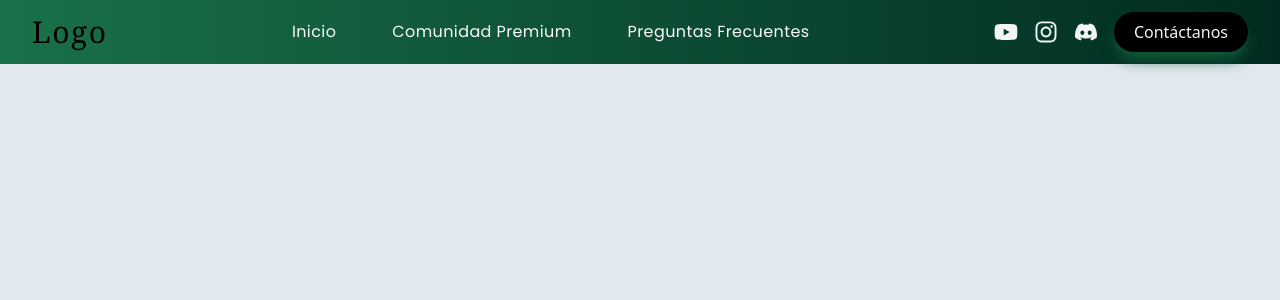
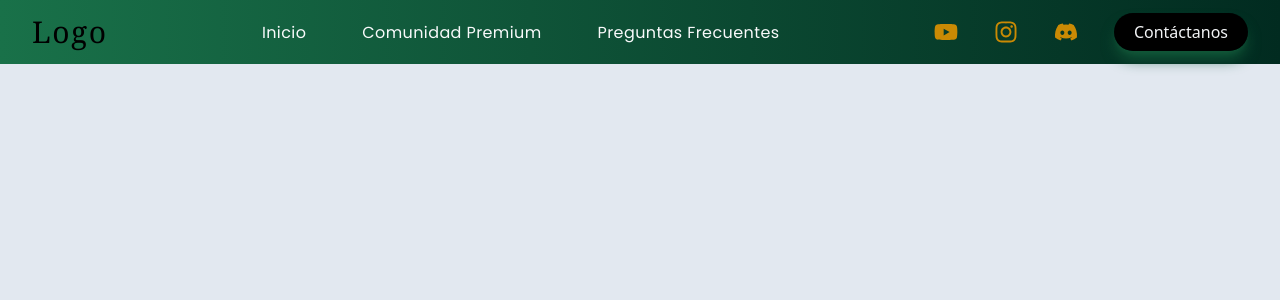
Before and after one commit to Yedixdev/FX-KILLERS, a React (Vite) app: page / in a window 1280 px wide. Shown: the top 300 px of the page. Built offline with nearby package versions, Linux system fonts and the light colour scheme; a web font is replaced by a local one.

Commit message:
header con animaciones

```diff
--- a/package.json
+++ b/package.json
@@ -10,6 +10,7 @@
     "preview": "vite preview"
   },
   "dependencies": {
+    "framer-motion": "^11.13.1",
     "react": "^18.3.1",
     "react-dom": "^18.3.1",
     "react-icons": "^5.4.0",
--- a/src/components/Header.jsx
+++ b/src/components/Header.jsx
@@ -1,8 +1,9 @@
 "use client";
 import React, { useState } from 'react';
 import { Link, useLocation } from 'react-router-dom';
+import { motion } from 'framer-motion';
 import { FaYoutube, FaInstagram, FaDiscord } from 'react-icons/fa';
-import { MdMenuOpen } from "react-icons/md";
+import { MdMenuOpen, MdClose } from "react-icons/md";
 import MobileMenu from "./MobileMenu";
 
 const Header = () => {
@@ -20,68 +21,124 @@ const Header = () => {
   ];
 
   const navIcons = [
-    { icon: <FaYoutube/>, href: 'https://www.youtube.com/@babyivanfx'},
-    { icon: <FaInstagram/>, href: 'https://www.instagram.com/babyivanfx/'},
+    { icon: <FaYoutube/>, href: 'https://www.youtube.com/@babyivanfx' },
+    { icon: <FaInstagram/>, href: 'https://www.instagram.com/babyivanfx/' },
     { icon: <FaDiscord/>, href: '' }
   ];
 
   return (
-    <header className="w-full bg-gradient-green h-16 flex justify-between items-center px-8 shadow-lg shadow-gray-900">
-      <div className="text-gold text-3xl font-serif tracking-wider">
+    <motion.header
+      className="w-full bg-gradient-green h-16 flex justify-between items-center px-8 shadow-lg shadow-gray-900"
+      initial={{ opacity: 0, y: -30 }}
+      animate={{ opacity: 1, y: 0 }}
+      transition={{ duration: 0.8 }}
+    >
+      {/* Logo con animación de deslizamiento desde la izquierda */}
+      <motion.div
+        className="text-gold text-3xl font-serif tracking-wider"
+        initial={{ opacity: 0, x: -50 }}
+        animate={{ opacity: 1, x: 0 }}
+        transition={{ duration: 1, delay: 0.3 }}
+      >
         <Link to="/" className=" ">
           Logo
         </Link>
-      </div>
+      </motion.div>
 
-      <nav className="hidden lg:flex gap-10">
-        {navItems.map((item) => (
-          <Link
+      {/* Menú de navegación */}
+      <motion.nav
+        className="hidden lg:flex gap-10"
+        initial={{ opacity: 0, y: -30 }}
+        animate={{ opacity: 1, y: 0 }}
+        transition={{ duration: 0.8, delay: 0.5 }}
+      >
+        {navItems.map((item, index) => (
+          <motion.div
             key={item.path}
-            to={item.path}
-            className={`relative group tracking-wide font-poppins px-2  transition-all duration-300 ease-in-out
-              ${location.pathname === item.path ? 'text-yellow-600 font-semibold' : 'text-gray-50 hover:text-yellow-600'}
-            `}
+            initial={{ opacity: 0, y: -20 }}
+            animate={{ opacity: 1, y: 0 }}
+            transition={{ duration: 0.6, delay: 0.6 + 0.2 * index }} // Retraso secuencial
+          >
+            <Link
+              to={item.path}
+              className={`relative group tracking-wide font-poppins px-2 transition-all duration-300 ease-in-out
+                ${location.pathname === item.path ? 'text-yellow-600 font-semibold' : 'text-gray-50 hover:text-yellow-600'}`}
             >
               {item.name}
-            <span
-              className={`absolute bottom-0 left-0 w-0 h-0.5 bg-yellow-600 transition-all duration-300 group-hover:w-full
-                ${location.pathname === item.path ? 'w-full' : ''}
-              `}
-            />
-          </Link>
+              <span
+                className={`absolute bottom-0 left-0 w-0 h-0.5 bg-yellow-600 transition-all duration-300 group-hover:w-full
+                  ${location.pathname === item.path ? 'w-full' : ''}`}
+              />
+            </Link>
+          </motion.div>
         ))}
-      </nav>
+      </motion.nav>
+
+      {/* Iconos sociales y el botón "Contáctanos" */}
       <div className="flex gap-6 items-center">
-        <div className="hidden lg:flex gap-4 items-center">
-          {navIcons.map((item) => (
-            <a
+        <motion.div
+          className="hidden lg:flex gap-4 items-center"
+          initial={{ opacity: 0, y: 20 }}
+          animate={{ opacity: 1, y: 0 }}
+          transition={{ duration: 0.5, delay: 0.8 }}
+        >
+          {navIcons.map((item, index) => (
+            <motion.a
               key={item.href}
               href={item.href}
               target="_blank"
               rel="noopener noreferrer"
-              className="text-gray-100 hover:text-yellow-600 text-2xl transition duration-300 transform hover:scale-150"
+              className="text-yellow-600 hover:text-yellow-100 text-2xl transition duration-300 transform hover:scale-150 mr-5"
+              initial={{ opacity: 0, x: 20 }}
+              animate={{ opacity: 1, x: 0 }}
+              transition={{ duration: 0.5, delay: 1.2 + 0.2 * index }}
             >
               {item.icon}
-            </a>
+            </motion.a>
           ))}
-          <Link
+
+          <motion.div
+          initial={{ opacity: 0, x: 20 }}
+          animate={{ opacity: 1, x: 0 }}
+          transition={{ duration: 0.5, delay: 1.4 }}>
+            <Link
             to="/contacto"
             className="bg-black text-gray-100 px-5 py-2 rounded-full font-medium hover:bg-yellow-600 hover:text-black transition duration-300 shadow-lg shadow-green1 hover:shadow-black transform hover:scale-110"
           >
             Contáctanos
           </Link>
-        </div>
+          </motion.div>
 
+        </motion.div>
+
+        {/* Menú móvil */}
         <div className="lg:hidden">
-          <MdMenuOpen
-            onClick={toggleMenu}
-            className="text-yellow-600 hover:text-yellow-600 text-3xl transition duration-300 transform hover:scale-150 cursor-pointer"
-          />
+          <div onClick={toggleMenu} className="cursor-pointer">
+            <motion.div
+              animate={{
+                rotate: isOpen ? 180 : 0,
+              }}
+              transition={{
+                duration: 0.3,
+                ease: "easeInOut",
+              }}
+            >
+              {isOpen ? (
+                <MdClose
+                  className="text-yellow-600 hover:text-yellow-600 text-3xl transition duration-300 transform hover:scale-150"
+                />
+              ) : (
+                <MdMenuOpen
+                  className="text-yellow-600 hover:text-yellow-600 text-3xl transition duration-300 transform hover:scale-150"
+                />
+              )}
+            </motion.div>
+          </div>
         </div>
       </div>
 
       {isOpen && <MobileMenu />}
-    </header>
+    </motion.header>
   );
 };
 
--- a/src/components/MobileMenu.jsx
+++ b/src/components/MobileMenu.jsx
@@ -1,62 +1,101 @@
 import { Link } from 'react-router-dom';
 import { FaYoutube, FaInstagram, FaDiscord } from 'react-icons/fa';
+import { motion } from 'framer-motion';
 
 const MobileMenu = () => {
 
   return (
-      <nav className='lg:hidden flex p-10 flex-col items-center gap-4 font-poppins text-lg text-green1 font-semibold bg-white bg-opacity-55 shadow-md absolute w-full top-[65px] left-0 z-40'>
-
+    <motion.nav
+      className='lg:hidden flex p-10 flex-col items-center gap-4 font-poppins text-lg text-green1 font-semibold bg-white bg-opacity-55 shadow-md absolute w-full top-[65px] left-0 z-40'
+      initial={{ opacity: 0, y: -30}}
+      animate={{ opacity: 1, y: 0 }}
+      transition={{ duration: 0.3, delay: 0.1 }}
+    >
+      <motion.div
+        initial={{ opacity: 0, y: -30 }}
+        animate={{ opacity: 1, y: 0 }}
+        transition={{ duration: 0.5, delay: 0.2 }}
+      >
         <Link className="relative group transition duration-300 ease-in-out hover:text-yellow-600" to="/">
           Inicio
           <span className="absolute bottom-0 left-0 w-0 h-0.5 bg-yellow-600 transition-all duration-300 group-hover:w-full"/>
         </Link>
+      </motion.div>
+
+      <motion.div
+        initial={{ opacity: 0, y: -30 }}
+        animate={{ opacity: 1, y: 0 }}
+        transition={{ duration: 0.5, delay: 0.4 }}
+      >
         <Link className="relative group transition duration-300 ease-in-out hover:text-yellow-600" to="/comunidad-premium">
           Comunidad Premium
           <span className="absolute bottom-0 left-0 w-0 h-0.5 bg-yellow-600 transition-all duration-300 group-hover:w-full"/>
         </Link>
+      </motion.div>
+
+      <motion.div
+        initial={{ opacity: 0, y: -30 }}
+        animate={{ opacity: 1, y: 0 }}
+        transition={{ duration: 0.5, delay: 0.6 }}
+      >
         <Link className="relative group transition duration-300 ease-in-out hover:text-yellow-600" to="/preguntas-frecuentes">
           Preguntas Frecuentes
           <span className="absolute bottom-0 left-0 w-0 h-0.5 bg-yellow-600 transition-all duration-300 group-hover:w-full"/>
         </Link>
+      </motion.div>
+
+      <motion.div
+        initial={{ opacity: 0, y: -30 }}
+        animate={{ opacity: 1, y: 0 }}
+        transition={{ duration: 0.5, delay: 1 }}
+      >
         <Link
           to="/contacto"
           className="bg-yellow-600 text-gray-100 px-8 py-1 rounded-full font-medium hover:bg-black transition duration-300 shadow-md shadow-gray-800 hover:shadow-black"
         >
           Contactanos
         </Link>
-         <div className='flex gap-10 justify-center items-center'>
-            <a
+      </motion.div>
+
+      <div className='flex gap-10 justify-center items-center mt-3'>
+        <motion.a
           href="https://www.youtube.com/@babyivanfx"
           target="_blank"
           rel="noopener noreferrer"
           className="text-green1 hover:text-yellow-600 text-3xl transition duration-300 transform hover:scale-150"
+          initial={{ opacity: 0, y: -25 }}
+          animate={{ opacity: 1, y: 0 }}
+          transition={{ duration: 0.3, delay: 0.6 }}
         >
-               <FaYoutube/>
-            </a>
-            <a
+          <FaYoutube />
+        </motion.a>
+
+        <motion.a
           href="https://www.instagram.com/babyivanfx/"
           target="_blank"
           rel="noopener noreferrer"
           className="text-green1 hover:text-yellow-600 text-3xl transition duration-300 transform hover:scale-150"
+          initial={{ opacity: 0, y: -25 }}
+          animate={{ opacity: 1, y: 0 }}
+          transition={{ duration: 0.3, delay: 0.7 }}
         >
-               <FaInstagram/>
-            </a>
-            <a
+          <FaInstagram />
+        </motion.a>
+
+        <motion.a
           href="#"
           target="_blank"
           rel="noopener noreferrer"
           className="text-green1 hover:text-yellow-600 text-3xl transition duration-300 transform hover:scale-150"
+          initial={{ opacity: 0, y: -25 }}
+          animate={{ opacity: 1, y: 0 }}
+          transition={{ duration: 0.3, delay: 0.8 }}
         >
-               <FaDiscord/>
-            </a>
+          <FaDiscord />
+        </motion.a>
+      </div>
+    </motion.nav>
+  );
+};
 
-
-         </div>
-
-
-
-      </nav>
-   )
-}
-
-export default MobileMenu
+export default MobileMenu;
```
Also changed, not shown: 1 other file (tests, documents, lock files or other folders). Lines whose indentation alone changed are shown as unchanged.
